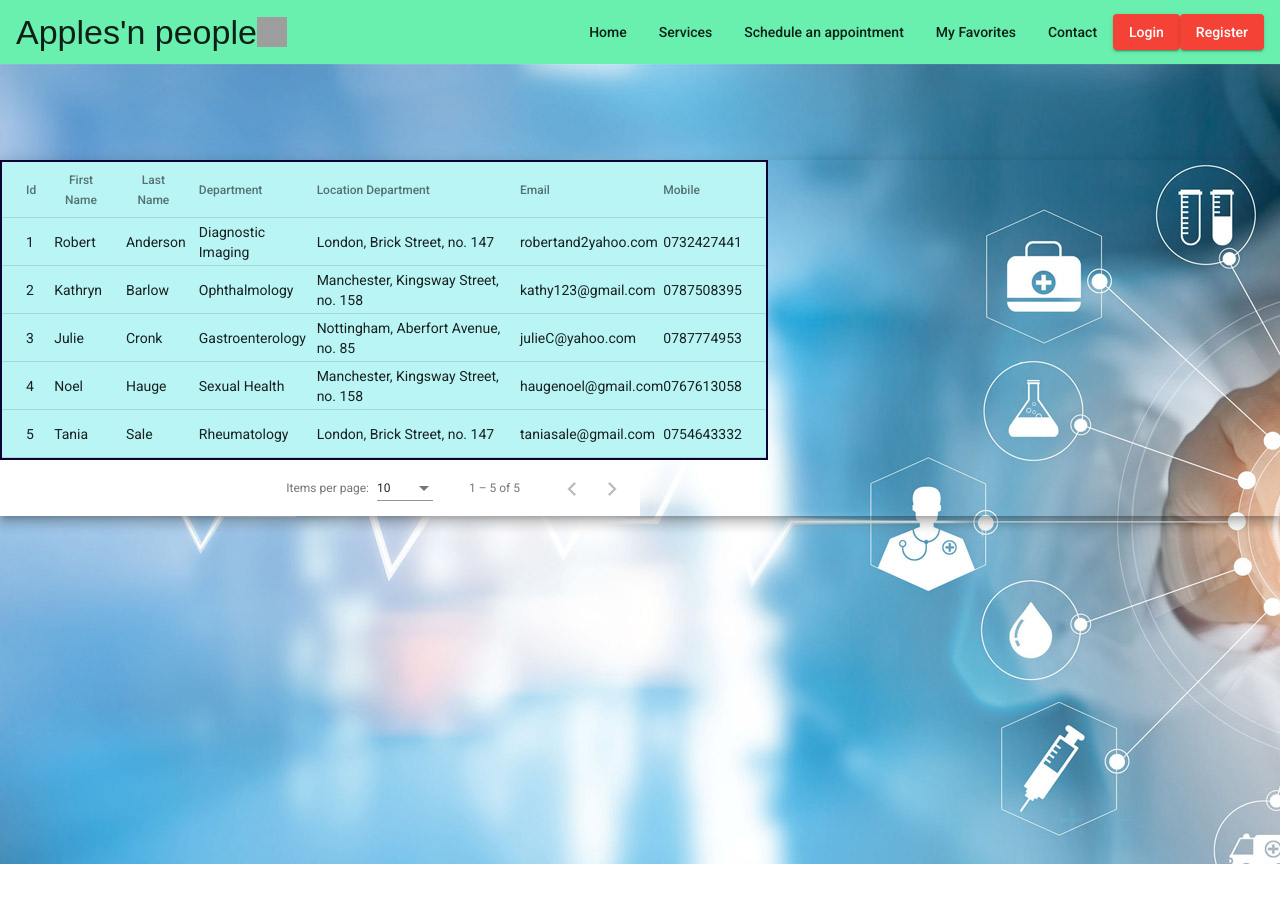
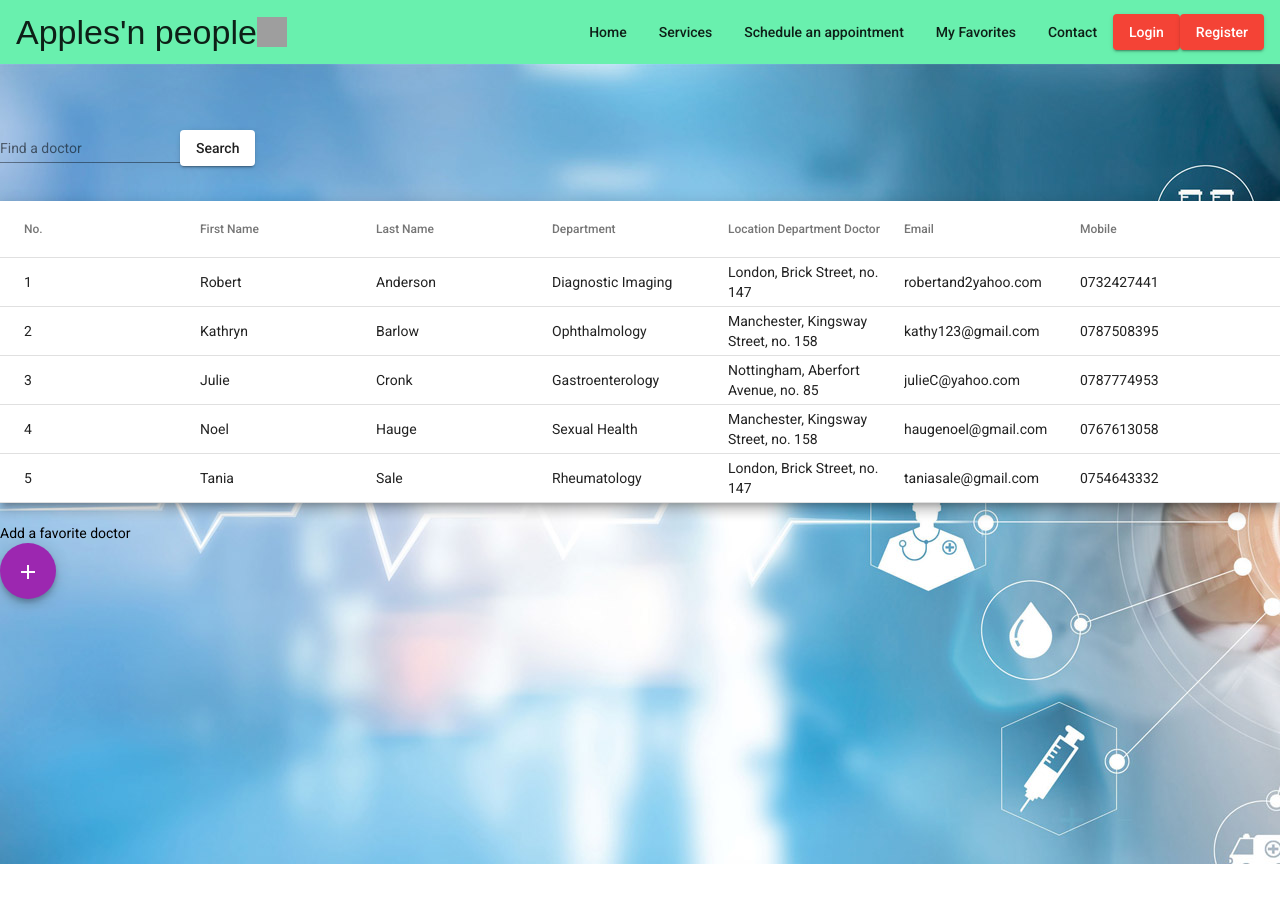
Before and after one commit to AndreeaConst/Angular-project, an Angular app in the folder MedicalWebsite/: page /MyFavorites in a window 1280 px wide. Shown: the top 902 px of the page. Built offline with nearby package versions, Linux system fonts and the light colour scheme; grey boxes are pictures that could not be loaded.

Commit message:
I finished MyFavorites page.

```diff
--- /dev/null
+++ b/MedicalWebsite/src/app/modals/add-element/add-element.component.html
@@ -0,0 +1,31 @@
+<h1 mat-dialog-title>Add doctor</h1>
+<div mat-dialog-content>
+
+    <form [formGroup]="doctorForm">
+        <mat-form-field>
+            <input matInput placeholder="Id" formControlName="id">
+        </mat-form-field>
+        <mat-form-field>
+            <input matInput placeholder="First Name" formControlName="First_Name">
+        </mat-form-field>
+        <mat-form-field>
+            <input matInput placeholder="Last Name" formControlName="Last_Name">
+        </mat-form-field>
+        <mat-form-field>
+            <input matInput placeholder="Department" formControlName="department">
+        </mat-form-field>
+        <mat-form-field>
+            <input matInput placeholder="Location Department Doctor" formControlName="LocationDepartmentDoctor">
+        </mat-form-field>
+        <mat-form-field>
+            <input matInput placeholder="Email" formControlName="Email">
+        </mat-form-field>
+        <mat-form-field>
+            <input matInput placeholder="Mobile" formControlName="Mobile">
+        </mat-form-field>
+    </form>
+</div>
+<div mat-dialog-actions>
+  <button mat-button (click)="onNoClick()">Cancel</button>
+  <button mat-button [mat-dialog-close]="doctorForm" [disabled]="doctorForm.invalid" cdkFocusInitial>Ok</button>
+</div>
--- /dev/null
+++ b/MedicalWebsite/src/app/modals/edit-element/edit-element.component.html
@@ -0,0 +1,31 @@
+<h1 mat-dialog-title>Add element</h1>
+<div mat-dialog-content>
+
+    <form [formGroup]="doctorForm">
+        <mat-form-field>
+            <input matInput placeholder="Id" formControlName="id">
+        </mat-form-field>
+        <mat-form-field>
+            <input matInput placeholder="First_Name" formControlName="First_Name">
+        </mat-form-field>
+        <mat-form-field>
+            <input matInput placeholder="Last_Name" formControlName="Last_Name">
+        </mat-form-field>
+        <mat-form-field>
+            <input matInput placeholder="department" formControlName="department">
+        </mat-form-field>
+        <mat-form-field>
+            <input matInput placeholder="LocationDepartmentDoctor" formControlName="LocationDepartmentDoctor">
+        </mat-form-field>
+        <mat-form-field>
+            <input matInput placeholder="Email" formControlName="Email">
+        </mat-form-field>
+        <mat-form-field>
+            <input matInput placeholder="Mobile" formControlName="Mobile">
+        </mat-form-field>
+    </form>
+</div>
+<div mat-dialog-actions>
+  <button mat-button (click)="onNoClick()">Cancel</button>
+  <button mat-button [mat-dialog-close]="doctorForm" [disabled]="doctorForm.invalid" cdkFocusInitial>Ok</button>
+</div>
--- a/MedicalWebsite/src/app/my-favorites/my-favorites.component.css
+++ b/MedicalWebsite/src/app/my-favorites/my-favorites.component.css
@@ -26,3 +26,7 @@ html{
   width: 60%;
   background-color:rgb(185, 245, 245);
 }
+
+table {
+  width: 100%;
+}
--- a/MedicalWebsite/src/app/my-favorites/my-favorites.component.html
+++ b/MedicalWebsite/src/app/my-favorites/my-favorites.component.html
@@ -1,64 +1,91 @@
 <html>
 
- <h1 class="body"></h1>
+<br>
+<br>
+<br>
 
- <div class="mat-elevation-z8">
-  <table mat-table class="Table-Normal" matSort aria-label="Elements">
+<mat-form-field class="example-form-field">
+  <mat-label>Find a doctor</mat-label>
+  <input matInput type="text" [(ngModel)]="firstNameSearchValue">
+  <button mat-button *ngIf="firstNameSearchValue" matSuffix mat-icon-button aria-label="Clear" (click)="clearFirstNameSearch()">
+    <mat-icon>close</mat-icon>
+  </button>
+</mat-form-field>
+
+<button mat-raised-button (click)="searchByFirstName()">Search</button>
+
+<br>
+<br>
+
+<mat-table  [dataSource]="dataSource" matSort class="mat-elevation-z8">
+
+    <!--- Note that these columns can be defined in any order.
+          The actual rendered columns are set as a property on the row definition" -->
+
     <!-- Id Column -->
     <ng-container matColumnDef="id">
-      <th mat-header-cell *matHeaderCellDef mat-sort-header>Id</th>
-      <td mat-cell *matCellDef="let row">{{row.id}}</td>
+      <mat-header-cell *matHeaderCellDef> No. </mat-header-cell>
+      <mat-cell *matCellDef="let element"> {{element.id}} </mat-cell>
     </ng-container>
 
-    <!--First Name Column -->
-    <ng-container matColumnDef="First Name">
-      <th mat-header-cell *matHeaderCellDef mat-sort-header>First Name</th>
-      <td mat-cell *matCellDef="let row">{{row.First_Name}}</td>
+    <!-- First_Name Column -->
+    <ng-container matColumnDef="First_Name">
+      <mat-header-cell *matHeaderCellDef mat-sort-header> First Name </mat-header-cell>
+      <mat-cell *matCellDef="let element"> {{element.First_Name}} </mat-cell>
     </ng-container>
 
-     <!--Last Name Column -->
-     <ng-container matColumnDef="Last Name">
-      <th mat-header-cell *matHeaderCellDef mat-sort-header>Last Name</th>
-      <td mat-cell *matCellDef="let row">{{row.Last_Name}}</td>
+     <!-- Last_Name Column -->
+     <ng-container matColumnDef="Last_Name">
+      <mat-header-cell *matHeaderCellDef mat-sort-header> Last Name </mat-header-cell>
+      <mat-cell *matCellDef="let element"> {{element.Last_Name}} </mat-cell>
     </ng-container>
 
-    <!--Department Column -->
-    <ng-container matColumnDef="Department">
-      <th mat-header-cell *matHeaderCellDef mat-sort-header>Department</th>
-      <td mat-cell *matCellDef="let row">{{row.department}}</td>
+    <!-- Department Column -->
+    <ng-container matColumnDef="department">
+      <mat-header-cell *matHeaderCellDef mat-sort-header> Department </mat-header-cell>
+      <mat-cell *matCellDef="let element"> {{element.department}} </mat-cell>
     </ng-container>
 
-    <!--Location Column -->
-    <ng-container matColumnDef="Location">
-      <th mat-header-cell *matHeaderCellDef mat-sort-header>Location Department</th>
-      <td mat-cell *matCellDef="let row">{{row.LocationDepartmentDoctor}}</td>
+    <!-- Location Department Column -->
+    <ng-container matColumnDef="LocationDepartmentDoctor">
+      <mat-header-cell *matHeaderCellDef mat-sort-header> Location Department Doctor </mat-header-cell>
+      <mat-cell *matCellDef="let element"> {{element.LocationDepartmentDoctor}} </mat-cell>
     </ng-container>
 
-    <!--Email Column -->
+    <!-- Email Column -->
     <ng-container matColumnDef="Email">
-      <th mat-header-cell *matHeaderCellDef mat-sort-header>Email</th>
-      <td mat-cell *matCellDef="let row">{{row.Email}}</td>
+      <mat-header-cell *matHeaderCellDef mat-sort-header> Email </mat-header-cell>
+      <mat-cell *matCellDef="let element"> {{element.Email}} </mat-cell>
     </ng-container>
 
-    <!--Mobile Column -->
+    <!-- Mobile Column -->
     <ng-container matColumnDef="Mobile">
-      <th mat-header-cell *matHeaderCellDef mat-sort-header>Mobile</th>
-      <td mat-cell *matCellDef="let row">{{row.Mobile}}</td>
+      <mat-header-cell *matHeaderCellDef mat-sort-header> Mobile </mat-header-cell>
+      <mat-cell *matCellDef="let element"> {{element.Mobile}} </mat-cell>
     </ng-container>
 
-    <tr mat-header-row *matHeaderRowDef="displayedColumns"></tr>
-    <tr mat-row *matRowDef="let row; columns: displayedColumns;"></tr>
-  </table>
+    <ng-container matColumnDef="actions">
+        <mat-header-cell *matHeaderCellDef>Actions</mat-header-cell>
+        <mat-cell *matCellDef="let element">
+            <button mat-raised-button color="warn" (click)='onDelete(element)'>Delete</button>
+            <button mat-raised-button color="warn" (click)='onEdit(element)'>Edit</button>
+        </mat-cell>
+    </ng-container>
 
-  <mat-paginator class="paginator" #paginator
-      [length]="dataSource?.data?.length"
-      [pageIndex]="0"
-      [pageSize]="10"
-      [pageSizeOptions]="[5, 10, 20]">
-  </mat-paginator>
+    <mat-header-row *matHeaderRowDef="displayedColumns"></mat-header-row>
+    <mat-row *matRowDef="let row; columns: displayedColumns;" (click)='onRowClick(row)'></mat-row>
+  </mat-table>
 
- </div>
+  <br>
 
- <h3 class="down"> </h3>
+  <label>Add a favorite doctor</label>
+
+  <br>
+
+  <button mat-fab color="primary" (click)="openAddDialog()">
+    <mat-icon>add</mat-icon>
+  </button>
+
+  <div class="down"></div>
 
 </html>
--- a/MedicalWebsite/src/app/my-favorites/my-favorites.component.ts
+++ b/MedicalWebsite/src/app/my-favorites/my-favorites.component.ts
@@ -1,30 +1,122 @@
-import { AfterViewInit, Component, ViewChild } from '@angular/core';
-import { MatPaginator } from '@angular/material/paginator';
+import { OnInit, AfterViewInit, Component, ViewChild } from '@angular/core';
+import { FormGroup, FormBuilder } from '@angular/forms';
 import { MatSort } from '@angular/material/sort';
-import { MatTable } from '@angular/material/table';
-import { MyFavoritesDataSource, MyFavoritesItem } from './my-favorites-datasource';
+import { MatDialog } from '@angular/material/dialog';
+import { MatTableDataSource } from '@angular/material/table';
+import { AddElementComponent } from '../modals/add-element/add-element.component';
+import { EditElementComponent } from '../modals/edit-element/edit-element.component';
+
+export interface Doctors {
+  id: number;
+  First_Name: string;
+  Last_Name: string;
+  department: string;
+  LocationDepartmentDoctor: string;
+  Email: string;
+  Mobile: string;
+}
 
 @Component({
   selector: 'app-my-favorites',
   templateUrl: './my-favorites.component.html',
   styleUrls: ['./my-favorites.component.css']
 })
-export class MyFavoritesComponent implements AfterViewInit {
-  @ViewChild(MatPaginator) paginator!: MatPaginator;
-  @ViewChild(MatSort) sort!: MatSort;
-  @ViewChild(MatTable) table!: MatTable<MyFavoritesItem>;
-  dataSource: MyFavoritesDataSource;
 
-  /** Columns displayed in the table. Columns IDs can be added, removed, or reordered. */
-  displayedColumns = ['id', 'First Name', 'Last Name', 'Department', 'Location', 'Email', 'Mobile'];
+export class MyFavoritesComponent implements OnInit, AfterViewInit {
 
-  constructor() {
-    this.dataSource = new MyFavoritesDataSource();
+  displayedColumns: string[] = ['id', 'First_Name', 'Last_Name', 'department','LocationDepartmentDoctor','Email','Mobile'];
+  myList: Doctors[] = [
+    {id: 1, First_Name: 'Robert', Last_Name: "Anderson", department: "Diagnostic Imaging", LocationDepartmentDoctor:"London, Brick Street, no. 147", Email:"robertand2yahoo.com", Mobile:"0732427441" },
+    {id: 2, First_Name: 'Kathryn', Last_Name: "Barlow", department: "Ophthalmology", LocationDepartmentDoctor:"Manchester, Kingsway Street, no. 158", Email:"kathy123@gmail.com", Mobile:"0787508395" },
+    {id: 3, First_Name: 'Julie', Last_Name: "Cronk", department: "Gastroenterology", LocationDepartmentDoctor:"Nottingham, Aberfort Avenue, no. 85", Email:"julieC@yahoo.com", Mobile:"0787774953" },
+    {id: 4, First_Name: 'Noel', Last_Name: "Hauge", department: "Sexual Health", LocationDepartmentDoctor:"Manchester, Kingsway Street, no. 158", Email:"haugenoel@gmail.com", Mobile:"0767613058" },
+    {id: 5, First_Name: 'Tania', Last_Name: "Sale", department: "Rheumatology", LocationDepartmentDoctor:"London, Brick Street, no. 147", Email:"taniasale@gmail.com", Mobile:"0754643332" }
+];
+  dataSource = new MatTableDataSource(this.myList);
+  doctorForm: FormGroup = new FormGroup({});
+
+  firstNameSearchValue!: string;
+
+  @ViewChild(MatSort)
+  sort!: MatSort;
+
+  constructor(private formBuilder: FormBuilder,
+    public dialog: MatDialog) { }
+
+  ngOnInit(): void {
+    this.initForm();
+  }
+
+  initForm(){
+    this.doctorForm = this.formBuilder.group({
+      id: [''],
+      First_Name: [''],
+      Last_Name: [''],
+      department: [''],
+      LocationDepartmentDoctor: [''],
+      Email: [''],
+      Mobile: ['']
+    })
   }
 
   ngAfterViewInit(): void {
     this.dataSource.sort = this.sort;
-    this.dataSource.paginator = this.paginator;
-    this.table.dataSource = this.dataSource;
+  }
+
+  onRowClick(row: Doctors){
+    console.log(row);
+  }
+
+  onAdd(){
+    this.myList.push(this.doctorForm.value);
+    this.dataSource.data = this.myList;
+  }
+
+  onDelete(row: Doctors){
+    const index = this.myList.indexOf(row);
+
+    if (index > -1) {
+      this.myList.splice(index, 1);
+      this.dataSource.data = this.myList;
+    }
+  }
+
+  searchByFirstName(){
+    this.dataSource.data = this.myList.filter(e => e.First_Name.toLowerCase() == this.firstNameSearchValue.toLowerCase());
+  }
+
+  clearFirstNameSearch(){
+    this.firstNameSearchValue = '';
+    this.dataSource.data = this.myList;
+  }
+
+  openAddDialog(){
+    const dialogRef = this.dialog.open(AddElementComponent, {
+      width: '250px',
+    });
+
+    dialogRef.afterClosed().subscribe(result => {
+      console.log(result);
+
+      if(result){
+        this.myList.push(result.value);
+        this.dataSource.data = this.myList;
+      }
+
+    });
+  }
+
+  onEdit(row: Doctors){
+
+      const dialogRef = this.dialog.open(EditElementComponent, {
+        width: '250px',
+        data: row
+      });
+
+      dialogRef.afterClosed().subscribe(result => {
+        const index =
+        this.myList.splice(result.position,1);
+
+      });
   }
 }
```
Also changed, not shown: MedicalWebsite/src/app/app.module.ts (+33 -6 lines), MedicalWebsite/src/app/modals/add-element/add-element.component.ts (added, +37 -0 lines), MedicalWebsite/src/app/modals/edit-element/edit-element.component.ts (added, +41 -0 lines), MedicalWebsite/src/app/modals/add-element/add-element.component.css (added), MedicalWebsite/src/app/modals/edit-element/edit-element.component.css (added), 2 other files (tests, documents, lock files or other folders).
